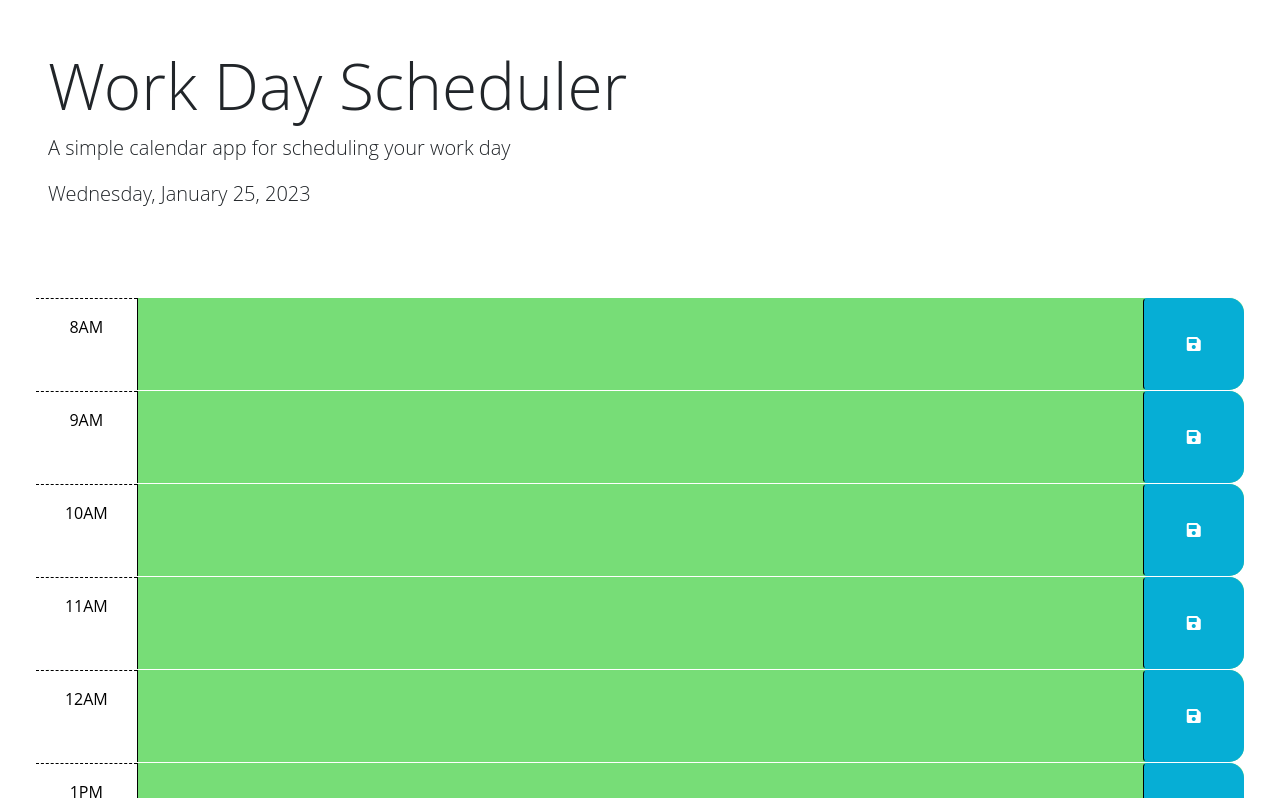
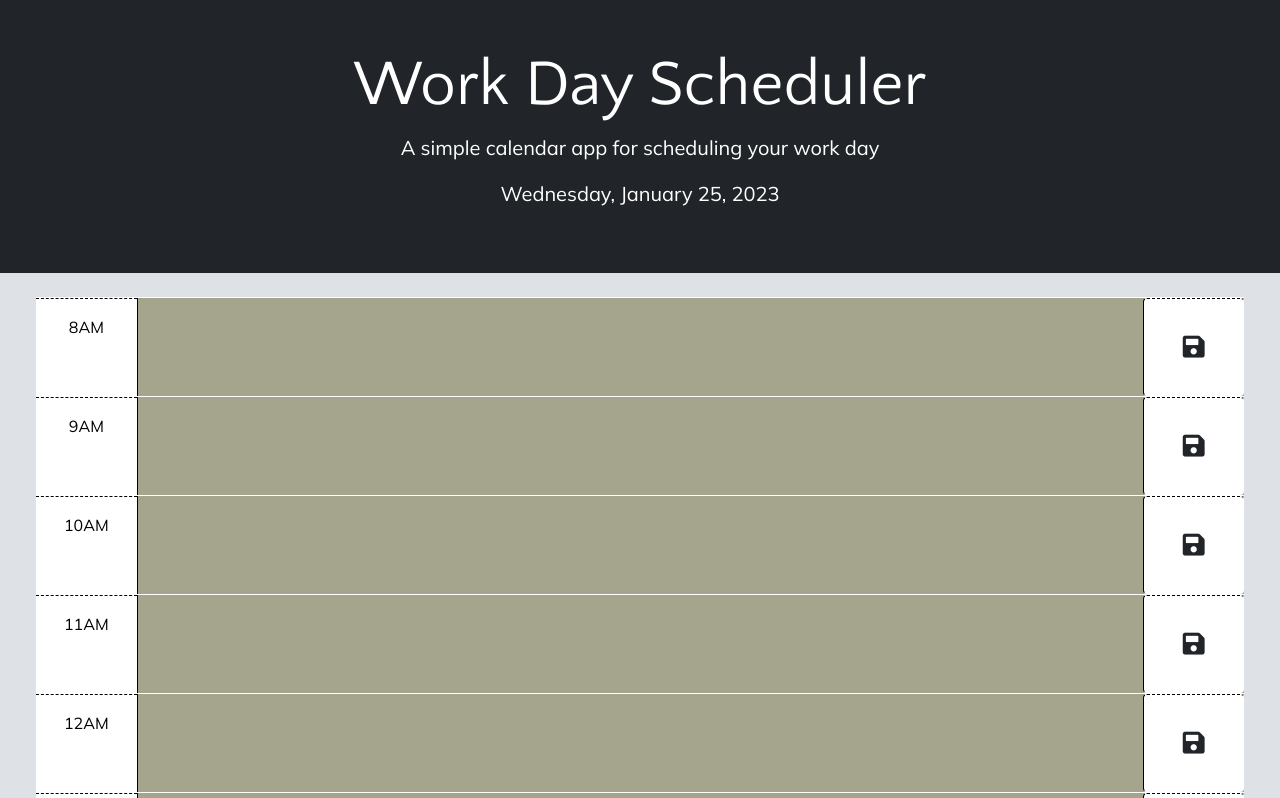
Before and after one commit to hannazo/stay-busy, a plain HTML site: page index.html in a window 1280 px wide. Shown: the top 798 px of the page. Drawn offline with nearby package versions, Linux system fonts and the light colour scheme.

Commit message:
revised CSS

```diff
--- a/assets/script.js
+++ b/assets/script.js
@@ -21,7 +21,7 @@ $(function () {
   if (hourId < currentHour) {
     $(this).addClass('past');
   }
-  else if (hourId === currentHour) {
+  else if (hourId == currentHour) {
     $(this).addClass('present');
   }
   else {
--- a/assets/style.css
+++ b/assets/style.css
@@ -1,6 +1,18 @@
 body {
-  font-family: 'Open Sans', sans-serif;
+  font-family: 'Mulish', sans-serif;
   font-size: 16px;
+  background-color: #dee2e6;
+  margin-bottom: 20px;
+}
+
+header {
+  text-align: center;
+  background-color: #212529;
+  color: #ffffff;
+}
+
+h1 {
+  font-family: 'Quattrocento Sans', sans-serif;
 }
 
 textarea {
@@ -9,7 +21,7 @@ textarea {
   resize: none;
   color: #000000;
   border-left: 1px solid black;
-  padding: 10px;
+  padding: 13px;
 }
 
 .description {
@@ -17,7 +29,7 @@ textarea {
 }
 
 .time-block {
-  border-radius: 15px;
+  border-radius: 0;
 }
 
 .row {
@@ -31,29 +43,29 @@ textarea {
 }
 
 .past {
-  background-color: #d3d3d3;
+  background-color: #eddcd2;
   color: white;
 }
 
 .present {
-  background-color: #ff6961;
+  background-color: #cb997e;
   color: white;
 }
 
 .future {
-  background-color: #77dd77;
+  background-color: #a5a58d;
   color: white;
 }
 
 .saveBtn {
   border-left: 1px solid black;
-  border-top-right-radius: 15px;
-  border-bottom-right-radius: 15px;
-  background-color: #06aed5;
-  color: white;
+  background-color: #ffffff;
+  color: 212529;
+  border-top: 1px dashed black;
+  font-size: 25px
 }
 
 .saveBtn i:hover {
-  font-size: 20px;
-  transition: all 0.3s ease-in-out;
+  font-size: 32px;
+  transition: all 0.1s ease-in-out;
 }
--- a/index.html
+++ b/index.html
@@ -9,7 +9,9 @@
     integrity="sha384-1BmE4kWBq78iYhFldvKuhfTAU6auU8tT94WrHftjDbrCEXSU1oBoqyl2QvZ6jIW3" crossorigin="anonymous" />
   <link rel="stylesheet" href="https://use.fontawesome.com/releases/v5.8.1/css/all.css"
     integrity="sha384-50oBUHEmvpQ+1lW4y57PTFmhCaXp0ML5d60M1M7uH2+nqUivzIebhndOJK28anvf" crossorigin="anonymous" />
-  <link href="https://fonts.googleapis.com/css2?family=Fira+Sans:wght@400;700&display=swap" rel="stylesheet" />
+    <link rel="preconnect" href="https://fonts.googleapis.com">
+    <link rel="preconnect" href="https://fonts.gstatic.com" crossorigin>
+    <link href="https://fonts.googleapis.com/css2?family=Mulish&family=Quattrocento+Sans&display=swap" rel="stylesheet">
   <link rel="stylesheet" href="assets/style.css" />
   <title>Work Day Scheduler</title>
 </head>
```
Also changed, not shown: assets/images/stay-busy_screenshot.png (added), 1 other file.
